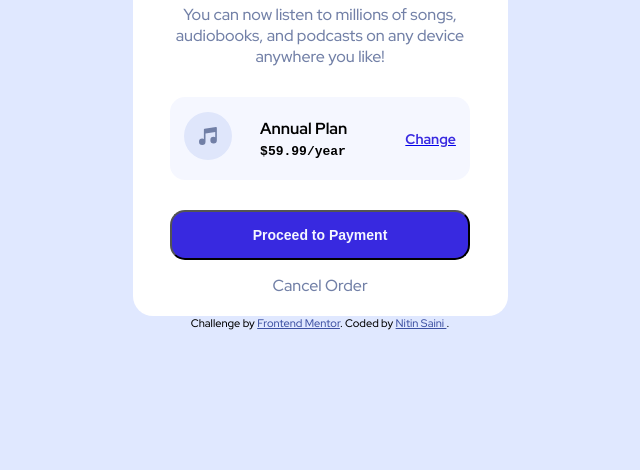
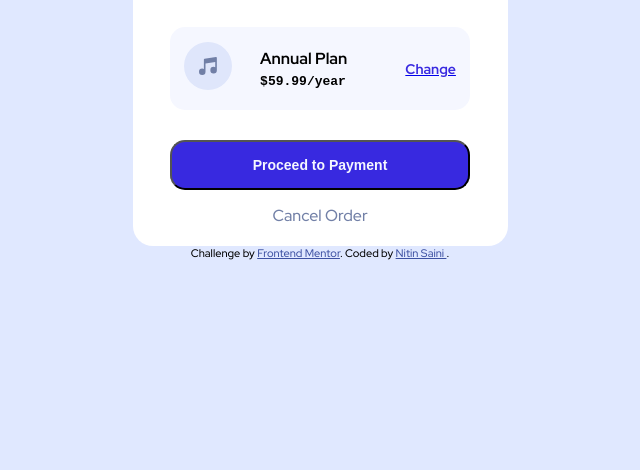
Before and after one commit to NitinSaini007/order-summary-component-main, a plain HTML site: page index.html in a window 1280 px wide. Shown: the part 330-800 px from the top of the page, without its empty margins (320-960 px from the left). Drawn offline with Linux system fonts and the light colour scheme.

Commit message:
Minor  Update

```diff
--- a/style.css
+++ b/style.css
@@ -17,13 +17,16 @@
 body {
     font-family: 'Red Hat Display', sans-serif;
     background-color: var(--Pale-blue);
+    display: grid;
+    place-items: center;
+    min height: 100vh;
 }
 
 .container{
     width: 375px;
     background-color: white;
     border-radius: 20px;
-    margin-top: 70px;
+    /* margin-top: 70px; */
 }
 
 .heroImg{
```
